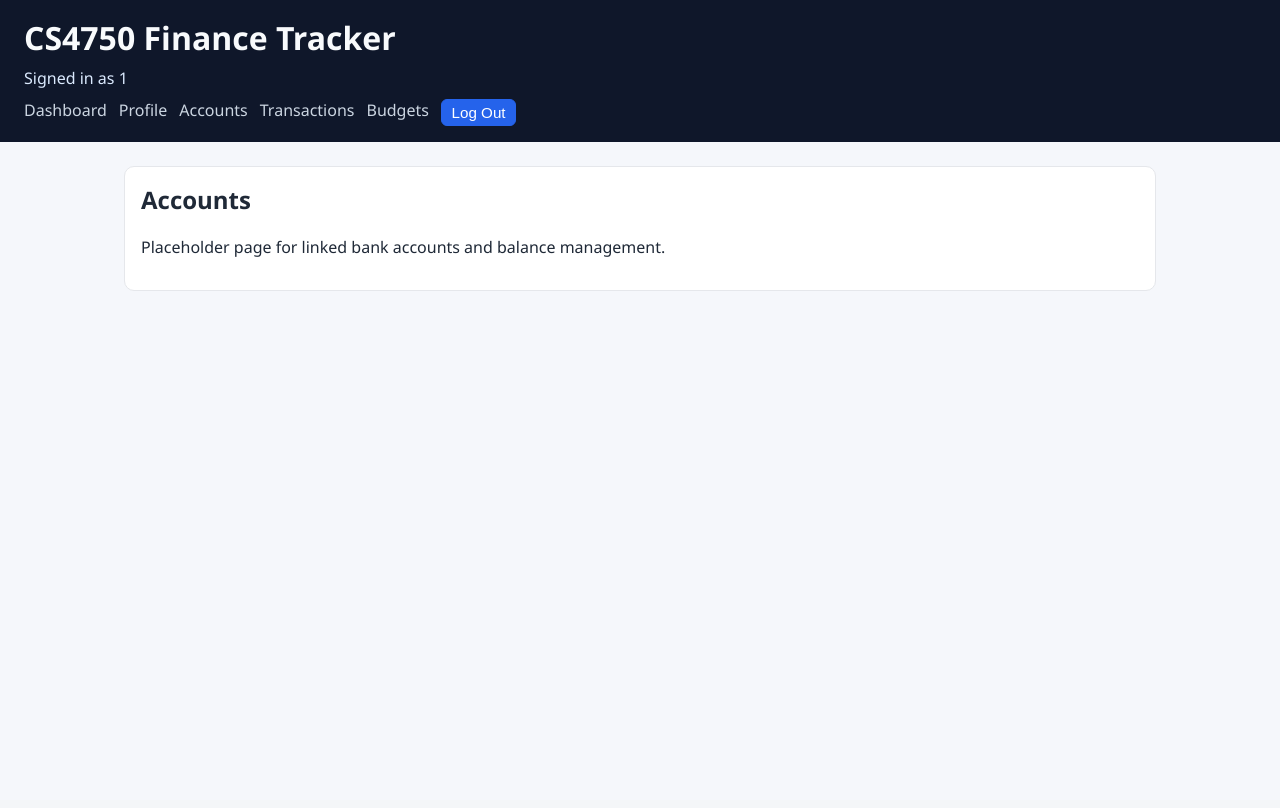
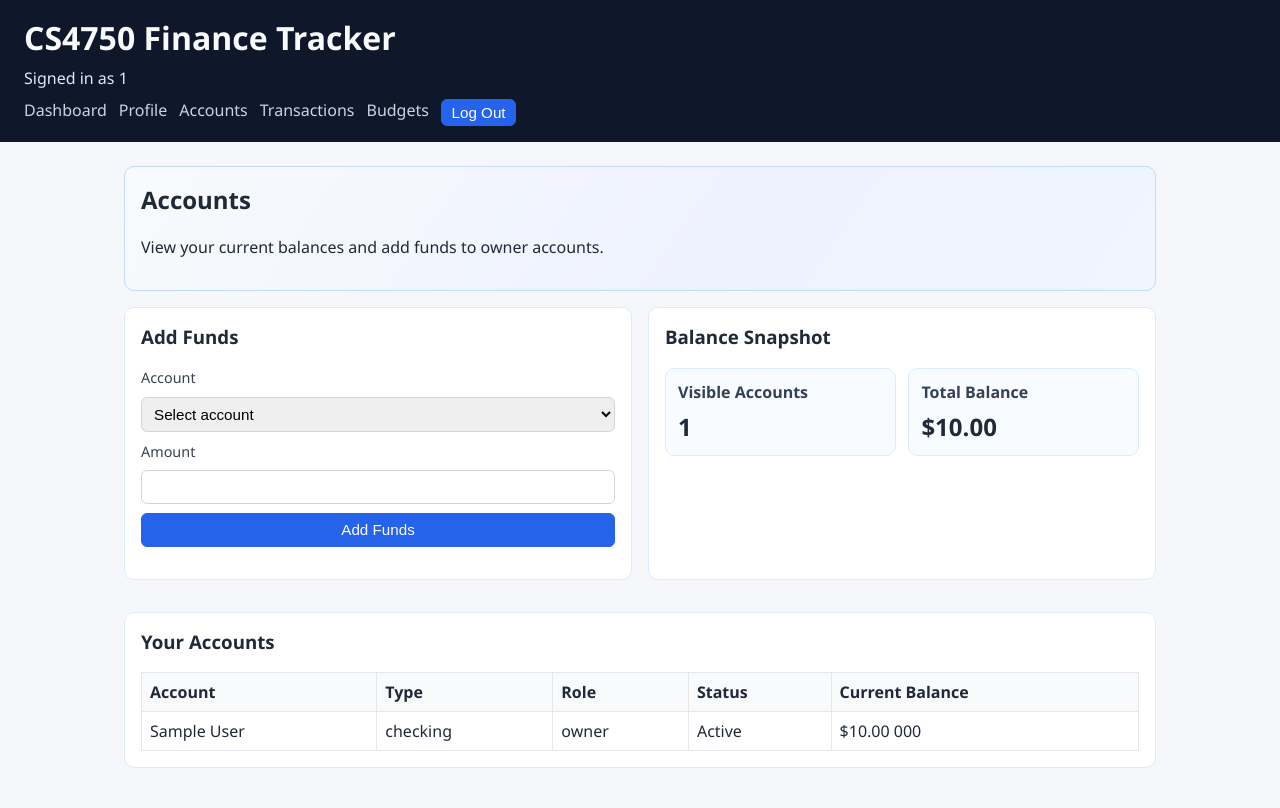
Before and after one commit to gabes19/CS4750FinanceTracker, a Flask app: page /accounts/ in a window 1280 px wide. Before the commit the page ends 291 px from the top, so only its background shows below. Run offline with Flask 3, Linux system fonts and the light colour scheme; the visitor is signed in with stand-in values (Sample User, id 1); tables that the repository leaves empty hold one stand-in row (values such as "Sample post").

Commit message:
Account funds functionality

```diff
--- a/app/routes/accounts.py
+++ b/app/routes/accounts.py
@@ -1,6 +1,16 @@
 """Accounts routes blueprint."""
 
-from flask import Blueprint, render_template
+from __future__ import annotations
+
+from typing import Any
+
+from flask import Blueprint, jsonify, redirect, render_template, request, session, url_for
+
+from app.services.accounts_service import (
+    AccountServiceError,
+    add_funds_to_account,
+    list_user_accounts_with_balance,
+)
 
 
 accounts_bp = Blueprint("accounts", __name__, url_prefix="/accounts")
@@ -8,4 +18,67 @@ accounts_bp = Blueprint("accounts", __name__, url_prefix="/accounts")
 
 @accounts_bp.get("/")
 def index():
-    return render_template("accounts/index.html")
+    """Render accounts page with user-scoped account balances."""
+
+    user_id = _session_user_id_or_none()
+    if user_id is None:
+        return redirect(url_for("auth.index"))
+
+    accounts = list_user_accounts_with_balance(user_id)
+    return render_template("accounts/index.html", accounts=accounts)
+
+
+@accounts_bp.get("/api")
+def list_accounts_api():
+    """Return all visible user accounts with current balances."""
+
+    user_id = _require_session_user_id_json()
+    if isinstance(user_id, tuple):
+        return user_id
+
+    accounts = list_user_accounts_with_balance(user_id)
+    return jsonify({"accounts": accounts})
+
+
+@accounts_bp.post("/api/add-funds")
+def add_funds_api():
+    """Increase account balance for an owner account."""
+
+    user_id = _require_session_user_id_json()
+    if isinstance(user_id, tuple):
+        return user_id
+
+    payload = _request_payload()
+    try:
+        account = add_funds_to_account(user_id, payload)
+        return jsonify({"message": "Funds added.", "account": account})
+    except AccountServiceError as exc:
+        return jsonify({"error": str(exc)}), exc.status_code
+
+
+def _request_payload() -> dict[str, Any]:
+    """Return payload from JSON request body or HTML form body."""
+
+    return request.get_json(silent=True) or request.form.to_dict(flat=True)
+
+
+def _session_user_id_or_none() -> int | None:
+    """Read user ID from session if present and valid."""
+
+    raw = session.get("user_id")
+    if raw is None:
+        return None
+
+    try:
+        return int(raw)
+    except (TypeError, ValueError):
+        return None
+
+
+def _require_session_user_id_json() -> int | tuple[Any, int]:
+    """Return user ID or a JSON 401 response tuple if missing."""
+
+    user_id = _session_user_id_or_none()
+    if user_id is None:
+        return jsonify({"error": "Authentication required."}), 401
+    return user_id
--- a/app/services/dashboard_service.py
+++ b/app/services/dashboard_service.py
@@ -31,6 +31,9 @@ def get_dashboard_snapshot(user_id: int, month: str | None = None) -> dict[str,
             user_id=user_id,
             month_start=month_start,
             month_end=month_end,
+        )
+        totals["remaining_budget"] = float(
+            sum(Decimal(str(row["remaining"])) for row in budget_remaining)
         )
 
         return {
@@ -83,7 +86,7 @@ def _get_month_totals(
     return {
         "income": float(income),
         "expenses": float(expenses),
-        "net": float(income - expenses),
+        "remaining_budget": 0.0,
     }
 
 
--- a/app/static/css/style.css
+++ b/app/static/css/style.css
@@ -359,6 +359,56 @@ canvas {
   color: #334155;
 }
 
+.accounts-hero {
+  border: 1px solid #bfdbfe;
+  background: linear-gradient(125deg, #f8fafc 0%, #eef2ff 60%, #eff6ff 100%);
+}
+
+.accounts-grid {
+  display: grid;
+  grid-template-columns: repeat(2, minmax(0, 1fr));
+  gap: 1rem;
+  margin-bottom: 1rem;
+}
+
+.accounts-card {
+  border: 1px solid #dbeafe;
+  background: #fff;
+}
+
+.accounts-form {
+  grid-template-columns: 1fr;
+  align-items: start;
+}
+
+.accounts-summary-grid {
+  display: grid;
+  grid-template-columns: repeat(2, minmax(0, 1fr));
+  gap: 0.8rem;
+}
+
+.account-summary-card {
+  border: 1px solid #dbeafe;
+  background: #f8fbff;
+  border-radius: 10px;
+  padding: 0.75rem;
+}
+
+.account-summary-card h4 {
+  margin: 0 0 0.45rem;
+  color: #334155;
+}
+
+@media (max-width: 840px) {
+  .accounts-grid {
+    grid-template-columns: 1fr;
+  }
+
+  .accounts-summary-grid {
+    grid-template-columns: 1fr;
+  }
+}
+
 .category-allocation-input {
   width: 100%;
   min-width: 0;
--- a/app/static/js/accounts.js
+++ b/app/static/js/accounts.js
@@ -1,3 +1,191 @@
 document.addEventListener("DOMContentLoaded", () => {
-  console.log("Accounts page loaded.");
+  const addFundsForm = document.getElementById("add-funds-form");
+  const tableBody = document.getElementById("accounts-table-body");
+  const summaryGrid = document.getElementById("accounts-summary-grid");
+  const messageEl = document.getElementById("accounts-message");
+  const initialDataEl = document.getElementById("initial-accounts-data");
+
+  let accounts = [];
+  let refreshTimer;
+
+  if (initialDataEl && initialDataEl.textContent) {
+    try {
+      accounts = JSON.parse(initialDataEl.textContent);
+    } catch (_err) {
+      accounts = [];
+    }
+  }
+
+  renderAccounts(accounts);
+
+  addFundsForm?.addEventListener("submit", async (event) => {
+    event.preventDefault();
+    const payload = formToPayload(addFundsForm);
+
+    const response = await fetch("/accounts/api/add-funds", {
+      method: "POST",
+      headers: { "Content-Type": "application/json" },
+      body: JSON.stringify(payload),
+    });
+    const data = await response.json();
+
+    if (!response.ok) {
+      setMessage(data.error || "Failed to add funds.", true);
+      return;
+    }
+
+    const amountInput = document.getElementById("fund-amount");
+    if (amountInput) {
+      amountInput.value = "";
+    }
+
+    setMessage("Funds added to account.", false);
+    notifyFinanceDataChanged("account_funded");
+    await refreshAccounts();
+  });
+
+  window.addEventListener("finance:data-changed", () => {
+    scheduleRefresh(250);
+  });
+
+  window.addEventListener("storage", (event) => {
+    if (event.key === "finance_data_changed_at") {
+      scheduleRefresh(250);
+    }
+  });
+
+  document.addEventListener("visibilitychange", () => {
+    if (!document.hidden) {
+      scheduleRefresh(0);
+    }
+  });
+
+  window.addEventListener("focus", () => {
+    scheduleRefresh(0);
+  });
+
+  async function refreshAccounts() {
+    const response = await fetch("/accounts/api", { method: "GET" });
+    const data = await response.json();
+
+    if (!response.ok) {
+      setMessage(data.error || "Failed to refresh accounts.", true);
+      return;
+    }
+
+    accounts = data.accounts || [];
+    renderAccounts(accounts);
+  }
+
+  function scheduleRefresh(delayMs) {
+    if (refreshTimer) {
+      clearTimeout(refreshTimer);
+    }
+    refreshTimer = setTimeout(async () => {
+      await refreshAccounts();
+    }, delayMs);
+  }
+
+  function renderAccounts(items) {
+    renderSummary(items);
+    renderTable(items);
+  }
+
+  function renderSummary(items) {
+    if (!summaryGrid) {
+      return;
+    }
+
+    if (!Array.isArray(items) || items.length === 0) {
+      summaryGrid.innerHTML = "<p>No accounts available.</p>";
+      return;
+    }
+
+    const total = items.reduce((sum, account) => sum + Number(account.current_balance || 0), 0);
+
+    summaryGrid.innerHTML = `
+      <article class="account-summary-card">
+        <h4>Visible Accounts</h4>
+        <p class="card-value">${items.length}</p>
+      </article>
+      <article class="account-summary-card">
+        <h4>Total Balance</h4>
+        <p class="card-value">${formatCurrency(total)}</p>
+      </article>
+    `;
+  }
+
+  function renderTable(items) {
+    if (!tableBody) {
+      return;
+    }
+
+    if (!Array.isArray(items) || items.length === 0) {
+      tableBody.innerHTML = "";
+      return;
+    }
+
+    tableBody.innerHTML = items
+      .map((account) => {
+        return `
+          <tr>
+            <td>${escapeHtml(account.account_name || "")}</td>
+            <td>${escapeHtml(account.account_type || "")}</td>
+            <td>${escapeHtml(account.ownership_role || "")}</td>
+            <td>${account.is_active ? "Active" : "Inactive"}</td>
+            <td>${formatCurrency(account.current_balance || 0)} ${escapeHtml(account.currency_code || "USD")}</td>
+          </tr>
+        `;
+      })
+      .join("");
+  }
+
+  function formToPayload(form) {
+    const data = new FormData(form);
+    return {
+      account_id: String(data.get("account_id") || "").trim(),
+      amount: String(data.get("amount") || "").trim(),
+    };
+  }
+
+  function setMessage(message, isError) {
+    if (!messageEl) {
+      return;
+    }
+    messageEl.textContent = message;
+    messageEl.style.color = isError ? "#b91c1c" : "#0f766e";
+  }
+
+  function formatCurrency(amount) {
+    return new Intl.NumberFormat("en-US", {
+      style: "currency",
+      currency: "USD",
+      minimumFractionDigits: 2,
+      maximumFractionDigits: 2,
+    }).format(Number(amount || 0));
+  }
+
+  function notifyFinanceDataChanged(source) {
+    const changedAt = Date.now();
+    window.dispatchEvent(
+      new CustomEvent("finance:data-changed", {
+        detail: { source, changedAt },
+      })
+    );
+
+    try {
+      localStorage.setItem("finance_data_changed_at", String(changedAt));
+    } catch (_err) {
+      // Ignore storage write failures.
+    }
+  }
+
+  function escapeHtml(value) {
+    return String(value)
+      .replaceAll("&", "&amp;")
+      .replaceAll("<", "&lt;")
+      .replaceAll(">", "&gt;")
+      .replaceAll('"', "&quot;")
+      .replaceAll("'", "&#39;");
+  }
 });
--- a/app/templates/accounts/index.html
+++ b/app/templates/accounts/index.html
@@ -3,10 +3,66 @@
 {% block title %}Accounts | CS4750 Finance Tracker{% endblock %}
 
 {% block content %}
-<section>
+<section class="accounts-hero">
   <h2>Accounts</h2>
-  <p>Placeholder page for linked bank accounts and balance management.</p>
+  <p>View your current balances and add funds to owner accounts.</p>
 </section>
+
+<div class="accounts-grid">
+  <section class="accounts-card">
+    <h3>Add Funds</h3>
+    <form id="add-funds-form" class="accounts-form" autocomplete="off">
+      <label for="fund-account">Account</label>
+      <select id="fund-account" name="account_id" required>
+        <option value="" disabled selected>Select account</option>
+        {% for account in accounts %}
+        {% if account.ownership_role == "owner" %}
+        <option value="{{ account.account_id }}">{{ account.account_name }}</option>
+        {% endif %}
+        {% endfor %}
+      </select>
+
+      <label for="fund-amount">Amount</label>
+      <input id="fund-amount" name="amount" type="number" step="0.01" min="0.01" required />
+
+      <button type="submit">Add Funds</button>
+    </form>
+    <p id="accounts-message" role="status"></p>
+  </section>
+
+  <section class="accounts-card">
+    <h3>Balance Snapshot</h3>
+    <div class="accounts-summary-grid" id="accounts-summary-grid"></div>
+  </section>
+</div>
+
+<section class="accounts-card">
+  <h3>Your Accounts</h3>
+  <table>
+    <thead>
+      <tr>
+        <th>Account</th>
+        <th>Type</th>
+        <th>Role</th>
+        <th>Status</th>
+        <th>Current Balance</th>
+      </tr>
+    </thead>
+    <tbody id="accounts-table-body">
+      {% for account in accounts %}
+      <tr>
+        <td>{{ account.account_name }}</td>
+        <td>{{ account.account_type }}</td>
+        <td>{{ account.ownership_role }}</td>
+        <td>{{ "Active" if account.is_active else "Inactive" }}</td>
+        <td>{{ "%.2f"|format(account.current_balance) }} {{ account.currency_code }}</td>
+      </tr>
+      {% endfor %}
+    </tbody>
+  </table>
+</section>
+
+<script id="initial-accounts-data" type="application/json">{{ accounts|tojson }}</script>
 {% endblock %}
 
 {% block scripts %}
--- a/app/templates/dashboard/dashboard.html
+++ b/app/templates/dashboard/dashboard.html
@@ -27,8 +27,8 @@
     <p id="card-expenses" class="card-value">$0.00</p>
   </article>
   <article class="summary-card">
-    <h3>Net</h3>
-    <p id="card-net" class="card-value">$0.00</p>
+    <h3>Remaining Budget</h3>
+    <p id="card-remaining-budget" class="card-value">$0.00</p>
   </article>
 </section>
 
```
Also changed, not shown: app/services/accounts_service.py (added, +220 -0 lines), app/static/js/dashboard.js (+6 -5 lines), tests/test_accounts_routes.py (added, +68 -0 lines).
